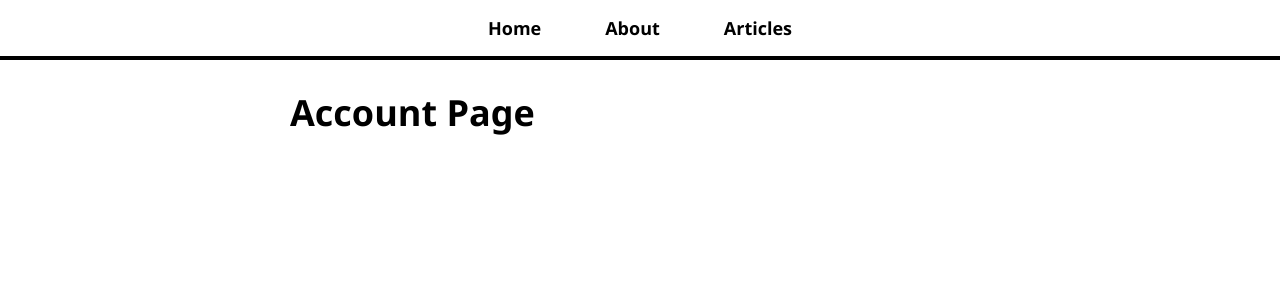
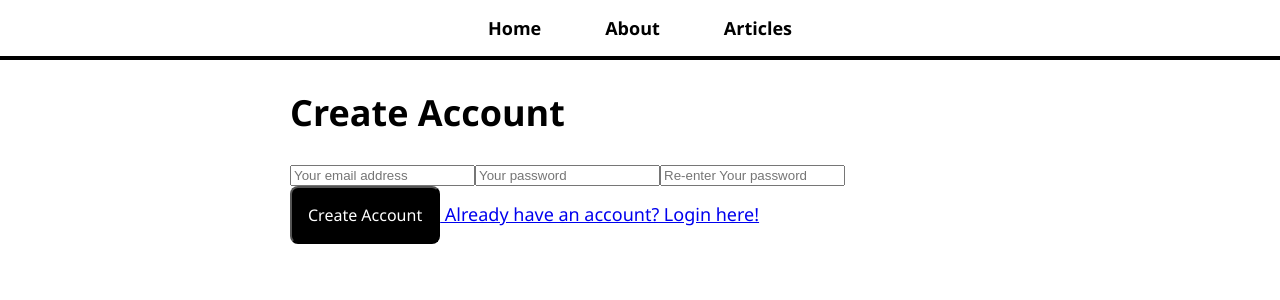
Before and after one commit to Meghamala/meg-blog, a React (Create React App) app: page /create-account in a window 1280 px wide. Shown: the top 300 px of the page. Built offline with nearby package versions, Linux system fonts and the light colour scheme.

Commit message:
create account page

```diff
--- a/src/pages/CreateAccount.js
+++ b/src/pages/CreateAccount.js
@@ -1,6 +1,50 @@
+import { useState } from 'react';
+import { Link, useNavigate} from 'react-router-dom';
+import { getAuth, createUserWithEmailAndPassword } from 'firebase/auth';
+
+
 const CreateAccount = () => {
+    const [email, setEmail] = useState('');
+    const [password, setPassword] = useState('');
+    const [confirmPassword, setConfirmPassword] = useState('');
+    const [error, setError] = useState('');
+
+    const navigate = useNavigate();
+
+    const createAccount = async () => {
+        try {
+            if(password !== confirmPassword){
+                setError("Password and confirm Password do not match");
+                return;
+            }
+
+            await createUserWithEmailAndPassword(getAuth(), email, password);
+            navigate('/articles');
+        } catch(e){
+            setError(e.message);
+        }
+    }
+
     return (
-        <h1> Account Page </h1>
+        <>
+        <h1> Create Account</h1>
+        { error && <p className="error">{error}</p>}
+        <input
+            placeholder="Your email address"
+            value={email}
+            onChange={e => setEmail(e.target.value)}/>
+        <input type="password"
+            placeholder="Your password"
+            value={password}
+            onChange={e => setPassword(e.target.value)} />
+        <input type="password"
+            placeholder="Re-enter Your password"
+            value={confirmPassword}
+            onChange={e => setConfirmPassword(e.target.value)} />
+        <button onClick={createAccount}> Create Account</button>
+        <Link to="/login"> Already have an account? Login here!</Link>
+        </>
+
     );
 }
 
```
